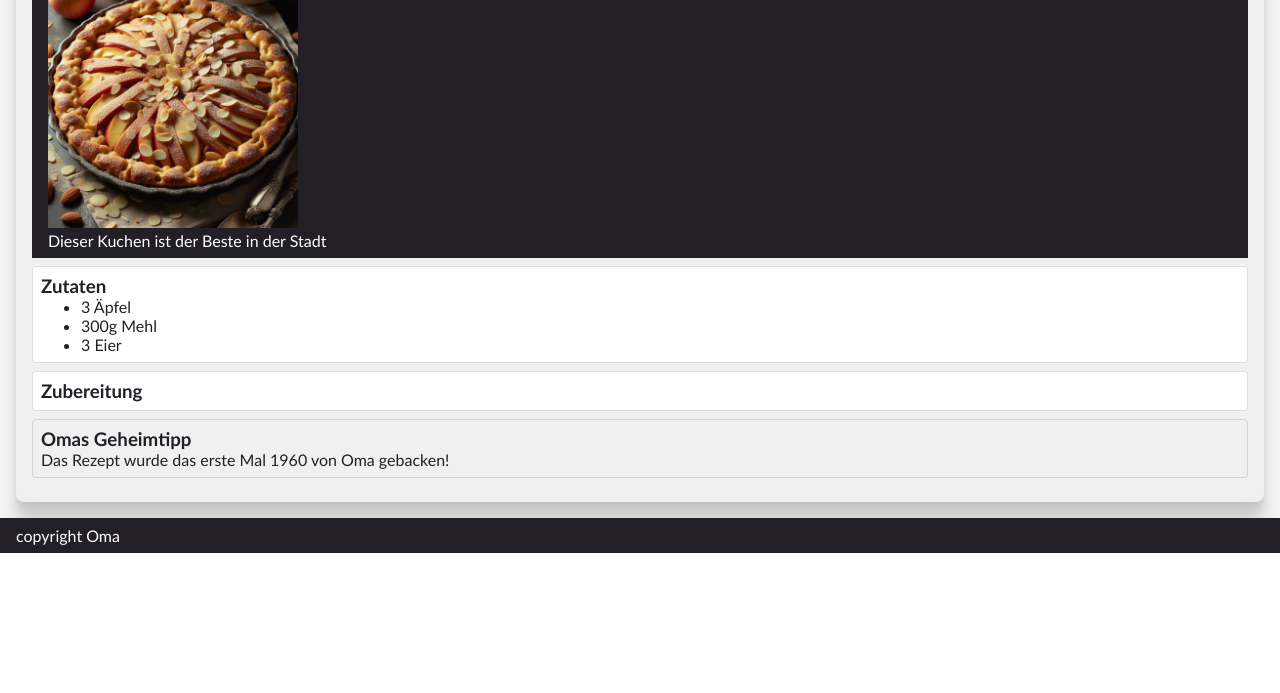
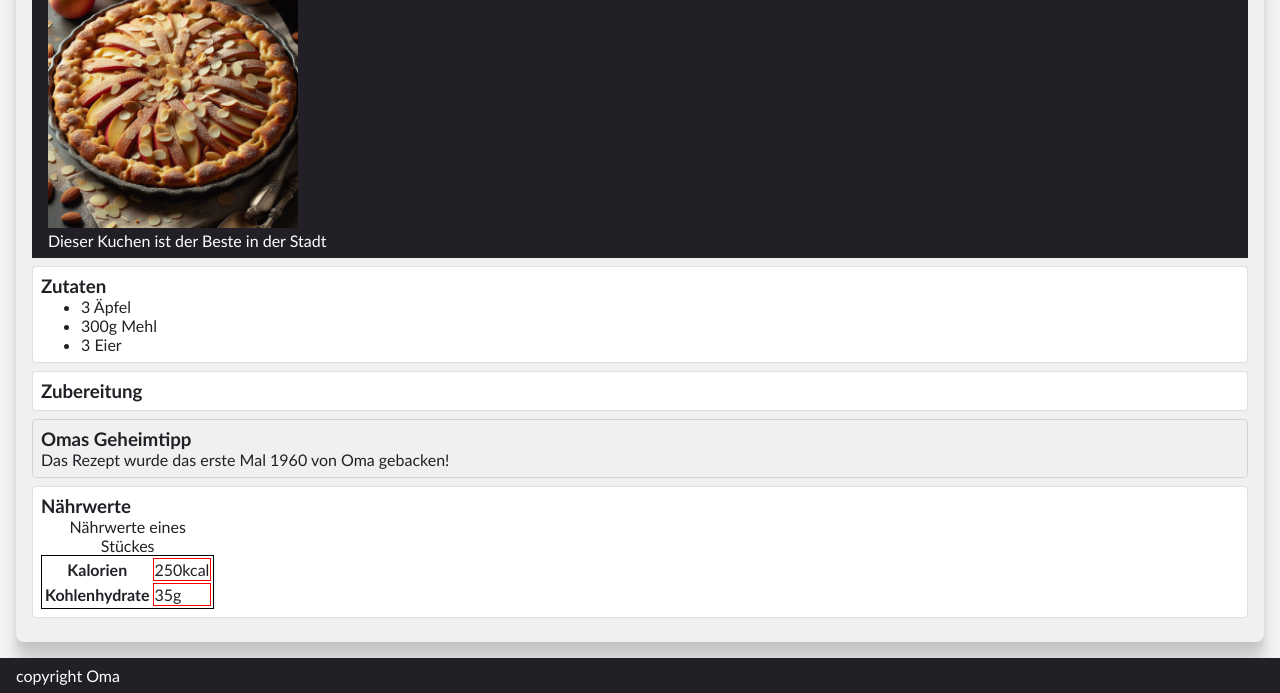
Before and after one commit to OtschoP/html-semantik-uebung, a plain HTML site: page index.html in a window 1280 px wide. Shown: the part 200-893 px from the top of the page. Before the commit the page ends 800 px from the top, so only its background shows below. Drawn offline with Linux system fonts and the light colour scheme.

Commit message:
added table calories

```diff
--- a/index.html
+++ b/index.html
@@ -1,5 +1,6 @@
 <!DOCTYPE html>
 <html lang="de">
+
 <head>
     <meta charset="UTF-8">
     <meta name="viewport" content="width=device-width, initial-scale=1.0">
@@ -7,6 +8,7 @@
     <link rel="stylesheet" href="./style.css">
     <title> Omas Rezeptseite </title>
 </head>
+
 <body>
     <header>
         <h1> Omas Rezept </h1>
@@ -46,10 +48,37 @@
                     Das Rezept wurde das erste Mal 1960 von Oma gebacken!
                 </p>
             </aside>
+
+            <section>
+                <h3>Nährwerte</h3>
+
+                <table>
+                    <caption>Nährwerte eines Stückes</caption>
+                    <tr>
+                        <th>
+                            Kalorien
+                        </th>
+                        <td>
+                            250kcal
+                        </td>
+
+
+                    </tr>
+                    <tr>
+                        <th>
+                            Kohlenhydrate
+                        </th>
+                        <td>
+                            35g
+                        </td>
+                    </tr>
+                </table>
+            </section>
         </article>
     </main>
     <footer>
         copyright Oma
     </footer>
 </body>
+
 </html>
--- a/style.css
+++ b/style.css
@@ -10,6 +10,14 @@
 
     img {
         max-width: 250px;
+    }
+
+    table{
+        border: 1px solid black;
+    }
+
+    td{
+        border: 1px solid red;
     }
 
     header, footer {
```
